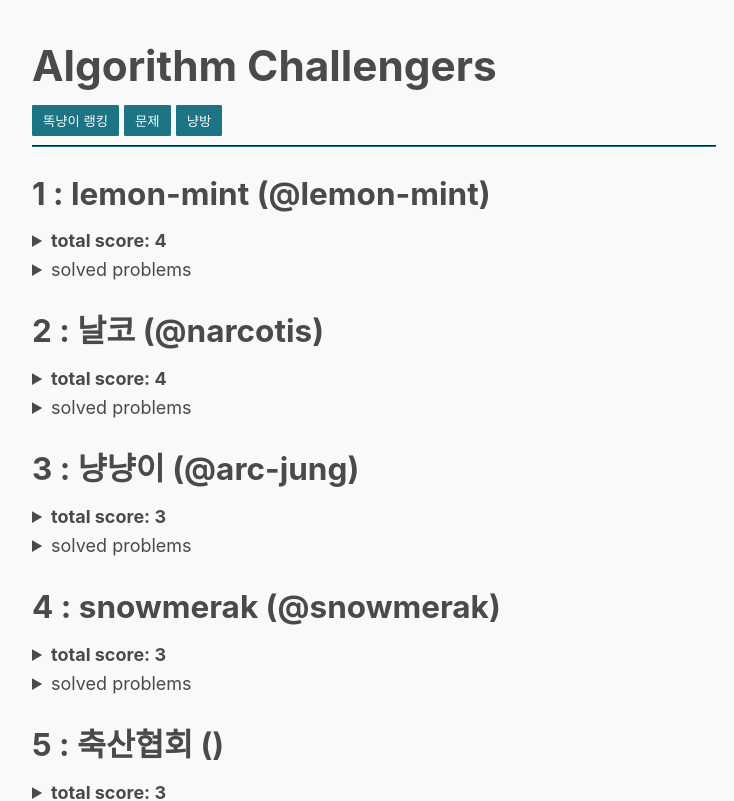
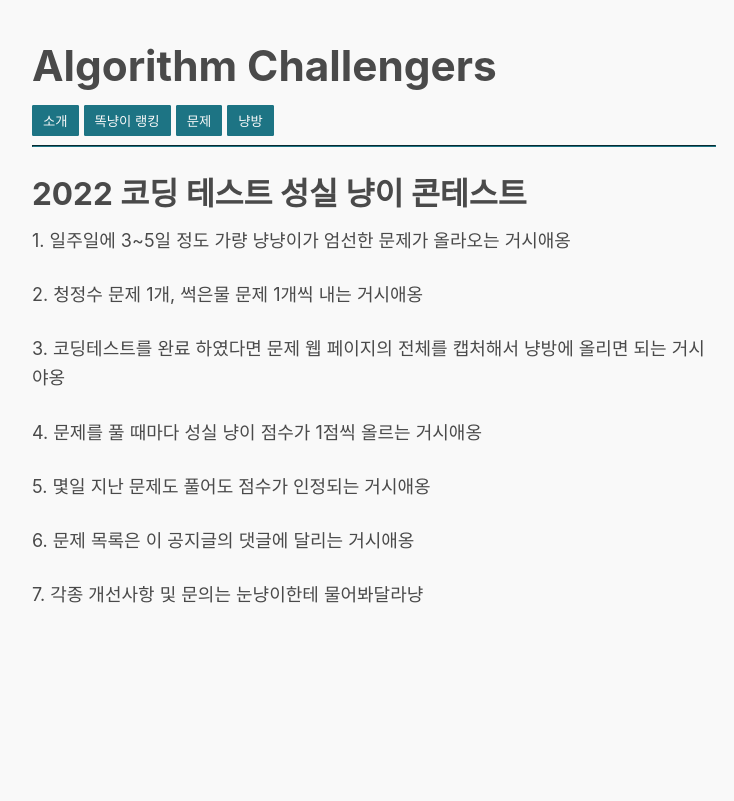
Before and after one commit to algorithm-challengers/algorithm-challengers.github.io, a Svelte app: page / in a window 1280 px wide. Shown: the top 801 px of the page, without its empty margins (266-1000 px from the left). Built offline with nearby package versions, Linux system fonts and the light colour scheme.

Commit message:
add 날코냥이 04-19 solved and 소개

```diff
--- a/src/App.svelte
+++ b/src/App.svelte
@@ -14,12 +14,24 @@
 
 <main>
 	<h1>Algorithm Challengers</h1>
-	<button type="button" on:click={setTap(0)}>똑냥이 랭킹</button>
-	<button type="button" on:click={setTap(1)}>문제</button>
-	<button type="button" on:click={setTap(2)}>냥방</button>
+	<button type="button" on:click={setTap(0)}>소개</button>
+	<button type="button" on:click={setTap(1)}>똑냥이 랭킹</button>
+	<button type="button" on:click={setTap(2)}>문제</button>
+	<button type="button" on:click={setTap(3)}>냥방</button>
 	<hr />
 
 	{#if tap == 0}
+		<h3>2022 코딩 테스트 성실 냥이 콘테스트</h3>
+		<p>1. 일주일에 3~5일 정도 가량 냥냥이가 엄선한 문제가 올라오는 거시애옹</p>
+		<p>2. 청정수 문제 1개, 썩은물 문제 1개씩 내는 거시애옹</p>
+		<p>3. 코딩테스트를 완료 하였다면 문제 웹 페이지의 전체를 캡처해서 냥방에 올리면 되는 거시야옹</p>
+		<p>4. 문제를 풀 때마다 성실 냥이 점수가 1점씩 올르는 거시애옹</p>
+		<p>5. 몇일 지난 문제도 풀어도 점수가 인정되는 거시애옹</p>
+		<p>6. 문제 목록은 이 공지글의 댓글에 달리는 거시애옹</p>
+		<p>7. 각종 개선사항 및 문의는 눈냥이한테 물어봐달라냥</p>
+	{/if}
+
+	{#if tap == 1}
 		{#each users as user, i}
 			<h3>{i+1} : {user.name} ({user.contact})</h3>
 			<details>
@@ -45,7 +57,7 @@
 		{/each}
 	{/if}
 
-	{#if tap == 1}
+	{#if tap == 2}
 		{#each problems as problem}
 			<h3>{problem.date}</h3>
 			<details>
@@ -63,7 +75,7 @@
 		{/each}
 	{/if}
 
-	{#if tap == 2}
+	{#if tap == 3}
 		<p>[대충 냥냥이가 쓸 소개말]</p>
 		<a href="https://open.kakao.com/o/gbCkR4zd">카카오톡 오픈톡 링크</a>
 	{/if}
--- a/src/solved.js
+++ b/src/solved.js
@@ -17,6 +17,7 @@ export const solveds = {
             '2022-04-14:easy',
             '2022-04-15:easy',
             '2022-04-18:easy',
+            '2022-04-19:easy',
         ],
     '축산협회':
         [
```
